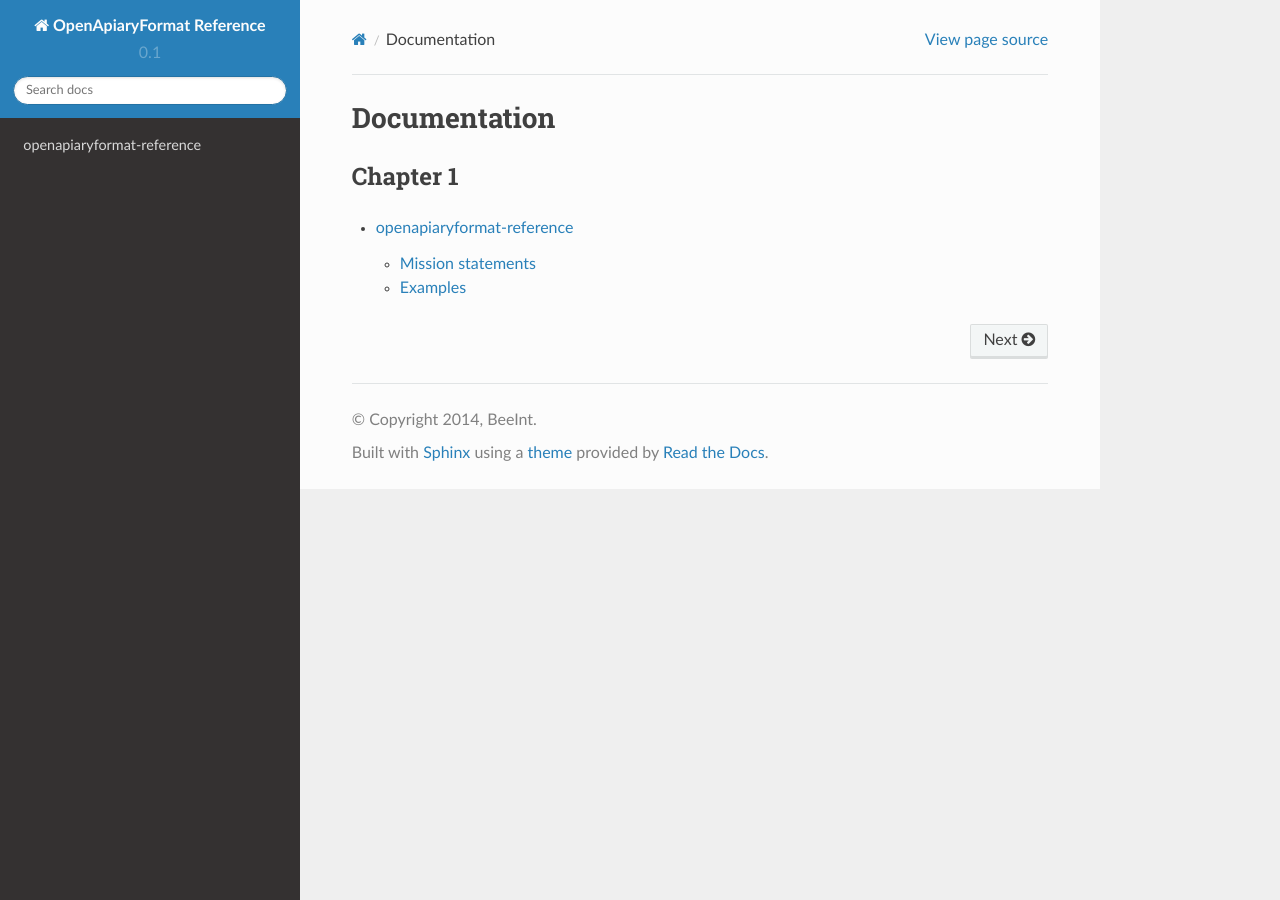
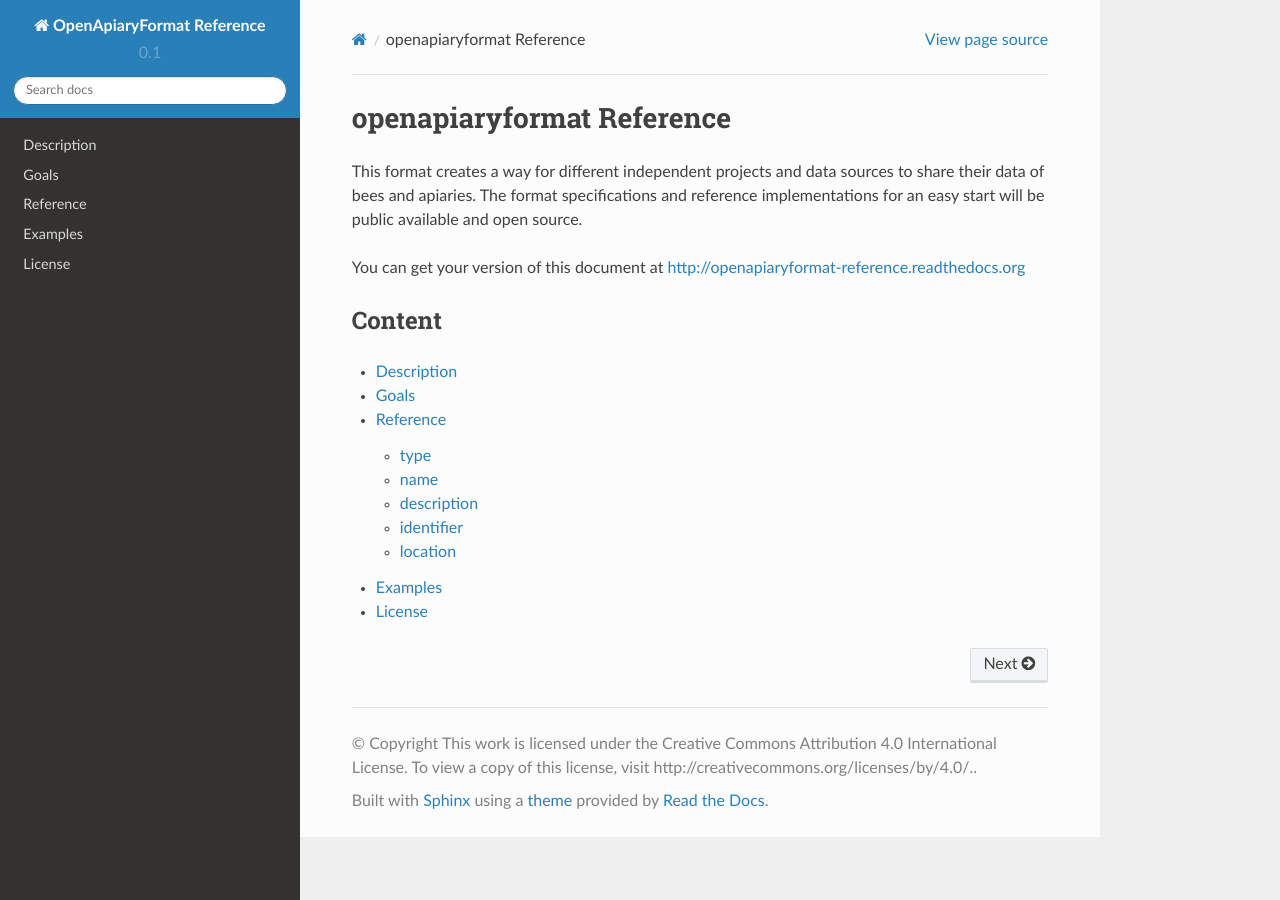
Before and after one commit to BeeINT/openapiaryformat-reference, a Sphinx documentation site: the page built from docs/index.rst, in a window 1280 px wide. Built offline with Sphinx 7.4.7 and the Read the Docs theme 2.0.0, drawn with Linux system fonts in a browser that asks for light colours.

Commit message:
more structure, more things

```diff
--- a/README.rst
+++ b/README.rst
@@ -1,2 +1,7 @@
 openapiaryformat-reference
 ==========================
+
+This is the basic definition of the openapiaryformat(oaf).
+You can get the compiled documentation and reference on http://openapiaryformat-reference.readthedocs.org/
+
+This work is licensed under the Creative Commons Attribution 4.0 International License. To view a copy of this license, visit http://creativecommons.org/licenses/by/4.0/.
--- a/docs/conf.py
+++ b/docs/conf.py
@@ -29,7 +29,7 @@ exclude_patterns = ['_build']
 pygments_style = 'sphinx'
 html_static_path = ['_static']
 htmlhelp_basename = slugify(project)
-copyright = u'{1}, {0}'.format(author, year)
+copyright = u"This work is licensed under the Creative Commons Attribution 4.0 International License. To view a copy of this license, visit http://creativecommons.org/licenses/by/4.0/."
 
 latex_elements = {
 }
--- /dev/null
+++ b/docs/description.rst
@@ -0,0 +1,4 @@
+Description
+============
+
+This format describes a machine and human readable way to structure data related to apiaries and bees.
--- a/docs/index.rst
+++ b/docs/index.rst
@@ -1,12 +1,21 @@
-
-Documentation
+openapiaryformat Reference
 ============================================
 
 
-Chapter 1
+This format creates a way for different independent projects and data sources to share their data of bees and apiaries.
+The format specifications and reference implementations for an easy start will be public available and open source.
+
+You can get your version of this document at http://openapiaryformat-reference.readthedocs.org
+
+
+Content
 -------------
 
 .. toctree::
    :maxdepth: 2
 
-   overview.rst
+   description.rst
+   goals.rst
+   reference.rst
+   examples.rst
+   license.rst
--- /dev/null
+++ b/docs/license.rst
@@ -0,0 +1,5 @@
+
+License
+========
+
+This work is licensed under the Creative Commons Attribution 4.0 International License. To view a copy of this license, visit http://creativecommons.org/licenses/by/4.0/.
--- /dev/null
+++ b/docs/reference.rst
@@ -0,0 +1,26 @@
+Reference
+===========
+
+
+type
+--------
+
+hive
+apiary
+link
+
+
+name
+-------
+
+description
+--------------
+
+identifier
+-----------
+
+location
+----------
+
+* latitude
+* longitude
```
Also changed, not shown: docs/examples.rst (added, +56 -0 lines), docs/goals.rst (added, +8 -0 lines), docs/overview.rst (deleted, +0 -72 lines).
